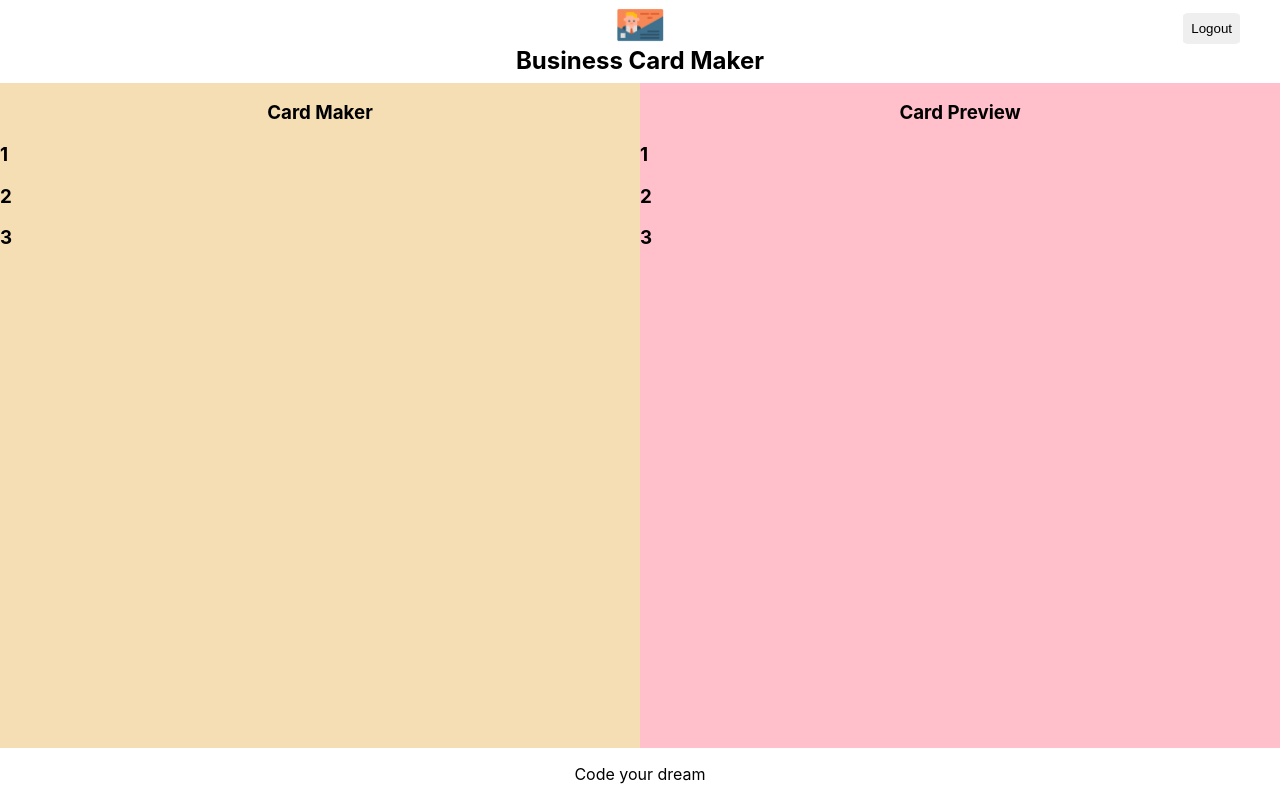
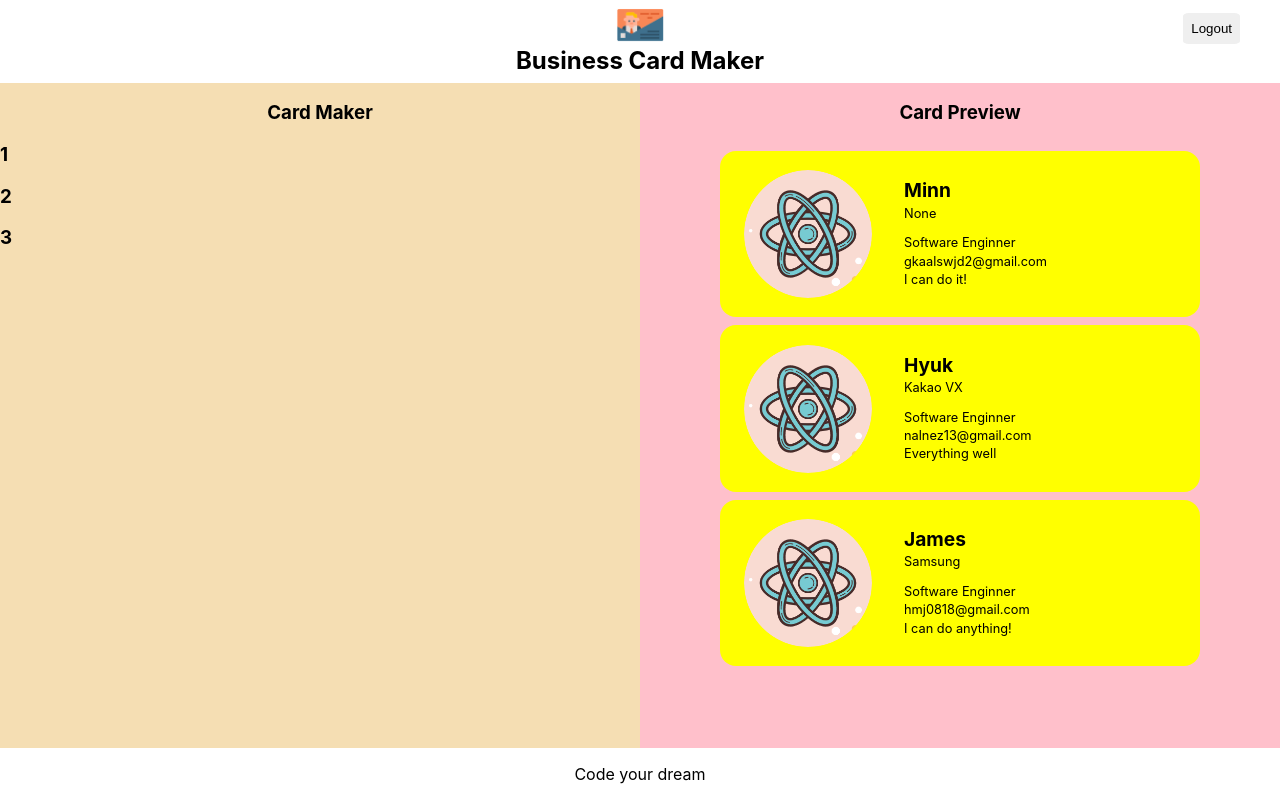
Before and after one commit to MinJeongH/React-cardMaker, a React (Create React App) app: page /maker in a window 1280 px wide. Built offline with nearby package versions, Linux system fonts and the light colour scheme; no server answers; sample sign-in values are in the browser's storage.

Commit message:
add preview card css

```diff
--- a/src/component/card/card.jsx
+++ b/src/component/card/card.jsx
@@ -1,6 +1,38 @@
 import React from "react";
 import styles from "./card.module.css";
 
-const Card = ({ card }) => <h1>{card.id}</h1>;
+const DEFAULT_IMAGE = "/images/default_logo.png";
+
+const Card = ({ card }) => {
+  const { name, company, title, email, message, theme, fileName, fileURL } =
+    card;
+  const url = fileURL || DEFAULT_IMAGE;
+
+  return (
+    <li className={`${styles.card} ${getStyles(theme)}`}>
+      <img className={styles.avatar} src={url} alt="profile photo" />
+      <div className={styles.info}>
+        <h1 className={styles.name}>{name}</h1>
+        <p className={styles.company}>{company}</p>
+        <p className={styles.title}>{title}</p>
+        <p className={styles.email}>{email}</p>
+        <p className={styles.message}>{message}</p>
+      </div>
+    </li>
+  );
+};
+
+function getStyles(theme) {
+  switch (theme) {
+    case "dark":
+      return styles.dark;
+    case "light":
+      return styles.light;
+    case "colorful":
+      return styles.colorful;
+    default:
+      throw new Error(`unknown theme: ${theme}`);
+  }
+}
 
 export default Card;
--- a/src/component/card/card.module.css
+++ b/src/component/card/card.module.css
@@ -0,0 +1,67 @@
+@value makerShadow, makerBlack, makerWhite, makerColorful, makerWheat from '../../common/colors.css';
+
+.card {
+  display: flex;
+  align-items: center;
+  width: 100%;
+  border-radius: 1em;
+  margin-bottom: 0.5em;
+  padding: 0.2em 0;
+  background-color: yellow;
+  box-shadow: 6px 6px 8px 0px makerShadow;
+  max-width: 30rem;
+}
+
+.card.dark {
+  background-color: makerBlack;
+  color: makerWhite;
+}
+
+.card.light {
+  background-color: makerWhite;
+  color: makerBlack;
+}
+
+.card.colorful {
+  background: makerColorful;
+}
+
+.avatar {
+  width: 10em;
+  height: 10em;
+  padding: 1em;
+  margin-left: 0.5em;
+  margin-right: 1em;
+  border-radius: 50%;
+}
+
+.info {
+  width: 100%;
+}
+
+.name,
+.company,
+.title,
+.email,
+.message {
+  margin: 0;
+  font-size: 0.8rem;
+  margin-bottom: 0.2rem;
+}
+
+.name {
+  font-size: 1.2rem;
+}
+
+.company {
+  margin-bottom: 1em;
+}
+
+.company::after {
+  content: "";
+  display: block;
+  width: 90%;
+  height: 2px;
+  background-color: makerWheat;
+  transform: translateY(0.5em);
+}
--- a/src/component/maker/maker.jsx
+++ b/src/component/maker/maker.jsx
@@ -17,7 +17,7 @@
       email: "gkaalswjd2@gmail.com",
       message: "I can do it!",
       fileName: "Minn",
-      fileURL: "Minn.png",
+      fileURL: null,
     },
     {
       id: "2",
@@ -28,18 +28,18 @@
       email: "nalnez13@gmail.com",
       message: "Everything well",
       fileName: "Han",
-      fileURL: "Han.png",
+      fileURL: null,
     },
     {
       id: "3",
       name: "James",
       company: "Samsung",
-      theme: "light",
+      theme: "colorful",
       title: "Software Enginner",
       email: "hmj0818@gmail.com",
       message: "I can do anything!",
       fileName: "James",
-      fileURL: "James.png",
+      fileURL: null,
     },
   ]);
   const navigate = useNavigate();
--- a/src/component/preview/preview.jsx
+++ b/src/component/preview/preview.jsx
@@ -5,9 +5,11 @@
 const Preview = ({ cards }) => (
   <section className={styles.preview}>
     <h1 className={styles.title}>Card Preview</h1>
-    {cards.map((card) => (
-      <Card card={card} />
-    ))}
+    <ul className={styles.cards}>
+      {cards.map((card) => (
+        <Card card={card} />
+      ))}
+    </ul>
   </section>
 );
 
--- a/src/component/preview/preview.module.css
+++ b/src/component/preview/preview.module.css
@@ -11,3 +11,12 @@
   margin-bottom: 1em;
   color: makerGreen;
 }
+
+.cards {
+  width: 100%;
+  height: 100%;
+  padding: 0.5em 2em;
+  display: flex;
+  flex-direction: column;
+  align-items: center;
+}
```
